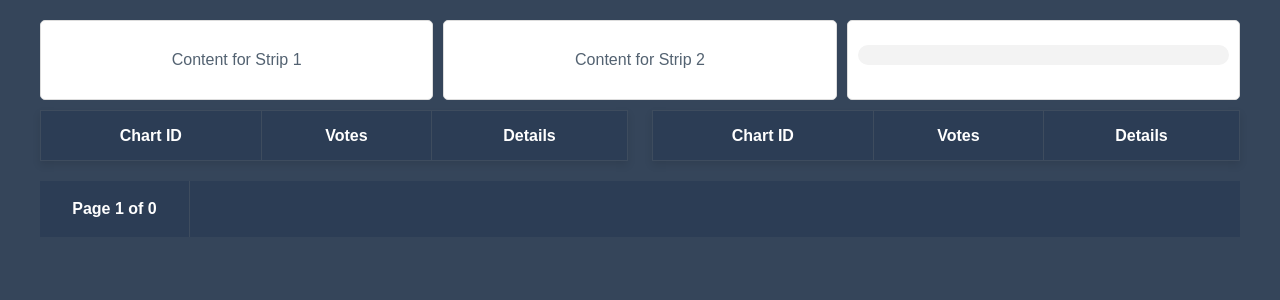
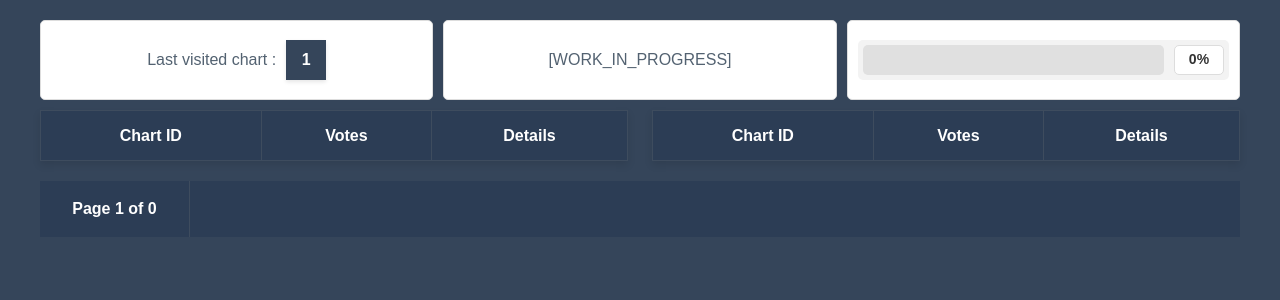
Before and after one commit to cthrudoc/EKG_Interface, a Flask app: page /user/6 in a window 1280 px wide. Shown: the part 76-376 px from the top of the page. Run offline with Flask 3, Linux system fonts and the light colour scheme; the visitor is signed in with stand-in values (Sample User, id 1); data comes from the database, SQL or seed files in the repository; both versions use the stored data as it was after the commit; data that the repository does not hold is empty.

Commit message:
Added mockups of the content strips for the user profile.

```diff
--- a/app/static/styles.css
+++ b/app/static/styles.css
@@ -241,6 +241,12 @@ button:hover, .button:hover {
     margin-bottom: 10px; /* Optional: spacing below the container */
 }
 
+.strip-content {
+    display: flex; /* Arrange items in a row */
+    align-items: center; /* Align items vertically */
+    gap: 10px; /* Space between <p> and <a> */
+}
+
 .strip {
     flex: 1; /* All strips take equal width */
     height: 80px;
@@ -256,21 +262,47 @@ button:hover, .button:hover {
 }
 
 .progress-bar-container {
-    width: 100%; /* Full width of the strip */
-    height: 20px; /* Height of the progress bar */
-    background-color: #f3f3f3; /* Light gray background */
-    border-radius: 10px; /* Rounded corners */
-    overflow: hidden; /* Clip overflowing content */
-    margin-bottom: 10px;
+    display: flex; /* Flexbox layout for horizontal alignment */
+    align-items: center; /* Vertically center the content */
+    width: 100%; /* Full width */
+    height: 40px; /* Increased height for better visibility */
+    background-color: #f3f3f3; /* Optional: light background for the container */
+    border-radius: 5px; /* Optional: rounded corners */
+    padding: 5px; /* Optional: padding for aesthetics */
+    box-sizing: border-box;
+    gap: 10px; /* Space between progress bar and percentage box */
 }
 
 .progress-bar {
-    height: 100%; /* Fill container height */
-    background-color: #007bff; /* Progress bar color */
-    border-radius: 10px 0 0 10px; /* Rounded corners on the left */
-    transition: width 0.3s ease; /* Smooth progress change */
-    transition: width 0.3s ease; /* Smooth progress change */
+    flex: 1; /* Take up remaining width */
+    height: 100%; /* Full height */
+    background-color: #e0e0e0; /* Light gray background for the progress bar */
+    border-radius: 5px; /* Optional: rounded corners */
+    overflow: hidden; /* Ensure the bar-fill doesn't overflow */
+    position: relative; /* For relative positioning of child elements */
 }
+
+.bar-fill {
+    height: 100%; /* Full height */
+    background-color: #d17d82; /* Ocean blue color for the progress fill */
+    border-radius: 5px; /* Optional: rounded corners */
+    transition: width 0.3s ease; /* Smooth transition for width changes */
+}
+
+.percentage-box {
+    width: 50px; /* Fixed width for the percentage box */
+    height: 100%; /* Full height to align with the progress bar */
+    background-color: #ffffff; /* White background */
+    display: flex; /* Flexbox layout for centering content */
+    justify-content: center; /* Center horizontally */
+    align-items: center; /* Center vertically */
+    border: 1px solid #ddd; /* Optional: border for aesthetics */
+    border-radius: 5px; /* Optional: rounded corners */
+    font-size: 14px; /* Font size for the percentage */
+    font-weight: bold; /* Make the text bold */
+    color: #333; /* Dark text color */
+}
+
 
 
 /* Text progress bar */
--- a/app/templates/user.html
+++ b/app/templates/user.html
@@ -12,17 +12,25 @@
 
     <div class="strip-container">
         <div class="strip">
-            <p>Content for Strip 1</p>
+            <div class="strip-content">
+                <p>Last visited chart : </p> <a href="{{ url_for('wykres', chart_id=last_chart) }}" class="square dark-theme">{{ last_chart }}</a>
+            </div>
         </div>
         <div class="strip">
-            <p>Content for Strip 2</p>
+            <p>[WORK_IN_PROGRESS]</p>
         </div>
         <div class="strip">
             <div class="progress-bar-container">
-                <div class="progress-bar" style="width: {{ percentage_voted }}%;"></div>
+                <!-- Progress bar -->
+                <div class="progress-bar">
+                    <div class="bar-fill" style="width: {{ percentage_voted }}%;"></div>
+                </div>
+                <!-- Percentage box -->
+                <div class="percentage-box">{{ percentage_voted }}%</div>
             </div>
         </div>
     </div>
+
     <div class="table-container">
         <div class="table-column">
             <table>
@@ -41,12 +49,7 @@
                                     {{ chart.chart_id }}
                                 </a>
                             </th>
-                            <td class="item-col">
-                                <div class="votes-progress-container">
-                                    <div class="votes-progress-bar" style="width: 60%;"></div> <!-- Placeholder percentage -->
-                                    <span>{{ chart.votes_summary }}</span>
-                                </div>
-                            </td>
+                            <td class="item-col">{{ chart.votes_summary }}</td>
                             <td class="item-col">
                                 <a href="{{ url_for('user_chart_timespans_list', user_id=user_id, chart_id=chart.chart_id) }}" class='square dark-theme'>
                                     >
```
Also changed, not shown: app/app.db.
